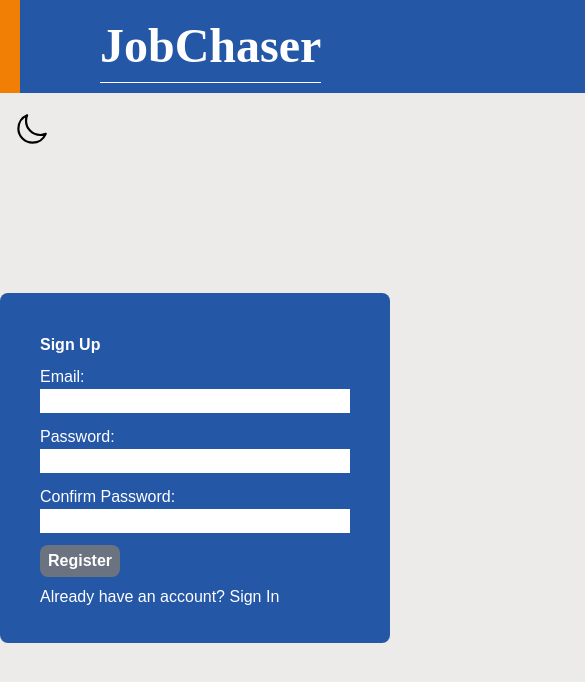
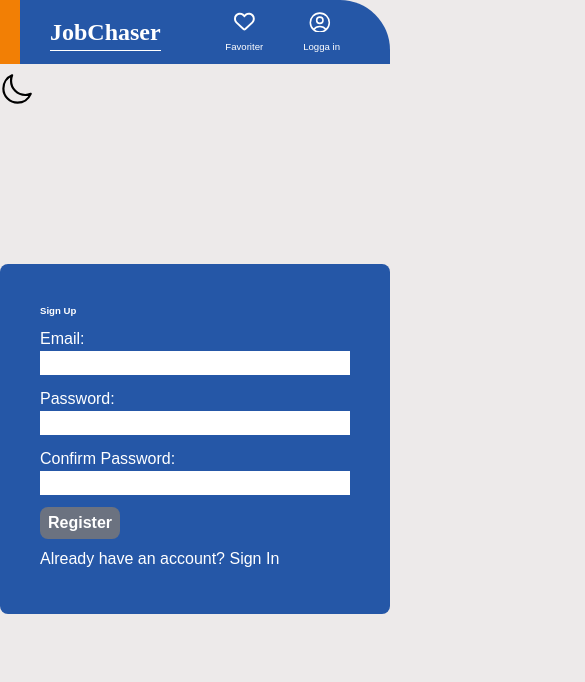
Before and after one commit to Luayasaadsson/jobchaser_react, a React (Vite) app: page /signup in a window 390 px wide. Shown: the top 682 px of the page, 585 px wide, since content can reach past the window. Built offline with nearby package versions, Linux system fonts and the light colour scheme; a web font is replaced by a local one.

Commit message:
Css styling i flera komponenter

```diff
--- a/src/components/Footer/Footer.module.css
+++ b/src/components/Footer/Footer.module.css
@@ -7,5 +7,4 @@
   /* border-top-left-radius:30px; */
   border-top-right-radius:30px;
   border-left: 20px solid #f27f05;
-  min-width: 800px;
 }
--- a/src/components/JobItem/JobItem.tsx
+++ b/src/components/JobItem/JobItem.tsx
@@ -56,24 +56,24 @@ function JobItem({
         <img src={logoUrl} className="max-w-24 max-h-16 bg-white" />
         <h2 className="mt-2 text-1xl">{headline}</h2>
         <p className="m-0 text-red-600">Plats: {location}</p>
-        <p className="m-2 absolute right-2 top-36 text-center"><span className="m-2">Tjänst: <br></br></span> {duration}</p>
+        <p className="m-2 absolute right-2 top-36 text-center text-sm"><span className="m-2 text-sm">Tjänst: <br></br></span> {duration}</p>
         <p className="text-sky-500">{employer}</p>
         <p className="text-sky-500">{occupation}</p>
         <p className="m-2 absolute right-2 top-28">{new Date(applicationDeadline).toLocaleDateString()}</p>
-        <a className="absolute right-1 top-52 text-white bg-blue-500 hover:bg-sky-700 no-underline rounded-lg w-28 h-8 text-center p-1" href={applicationUrl} target="_blank" rel="noopener noreferrer">
+        <a className="absolute right-1 top-52 text-white bg-sky-500 hover:bg-sky-700 no-underline rounded-lg w-28 h-8 text-center p-1" href={applicationUrl} target="_blank" rel="noopener noreferrer">
           <FontAwesomeIcon className="pr-1" icon={faArrowUpRightFromSquare} />Ansök här</a>
           <div className="w-10/12 overflow-hidden">
-          <span className="block mt-2 text-sm">Beskrivning:</span>
+          <span className="block mt-2 text-xs">Beskrivning:</span>
           {isExpanded ? (
-          <span className="text-sm">{descriptionText}</span>
+          <span className="text-xs">{descriptionText}</span>
           ) : (
-          <span className="text-sm">{trimText(descriptionText, 10)}</span>
+          <span className="text-xs">{trimText(descriptionText, 10)}</span>
           )}
         </div>
         <button onClick={toggleExpanded} className="block mt-3 w-24 h-7 rounded-lg border-none cursor-pointer bg-sky-500 hover:bg-sky-700 mb-2 text-white">
           {isExpanded ? 'Läs mindre' : 'Läs mer'}
         </button>
-        <button className="bg-none border-none text-4xl absolute right-10 top-16 cursor-pointer" onClick={toggleFavorite}>
+        <button className="bg-none border-none text-2xl absolute right-10 top-20 cursor-pointer" onClick={toggleFavorite}>
           <FontAwesomeIcon icon={heartIcon} style={{ color: isFavorite ? 'red' : '' }} />
         </button>
       </li>
--- a/src/components/Nav/Nav.module.css
+++ b/src/components/Nav/Nav.module.css
@@ -10,12 +10,10 @@
   position: sticky;
   top: 0;
   z-index: 1;
-  min-width: 800px;
 }
 
-.Jobchasetitle {
+.Jobchasertitle {
   color: #ffffff;
-  background-color: #2557a7;
   font-family: "Charm", cursive;
   font-weight: 700;
   font-size: 3rem;
@@ -41,3 +39,24 @@
   font-size: 0.8rem;
   margin-top: 8px;
 }
+
+@media (max-width: 768px) {
+  .Jobchasertitle {
+    font-size: 2rem;
+    margin-left: -50px;
+  }
+
+  .Navfavicon {
+    font-size: 1.3rem;
+  }
+  .Navfaviconame {
+    font-size: 0.6rem;
+  }
+
+}
+
+@media (max-width: 570px) {
+  .Jobchasertitle {
+    font-size: 1.5rem;
+  }
+}
--- a/src/components/Nav/Nav.tsx
+++ b/src/components/Nav/Nav.tsx
@@ -6,7 +6,7 @@ import NavCSS from "./Nav.module.css";
 function Nav(): JSX.Element {
   return (
     <div className={NavCSS.Navcontainer}>
-      <a href="/" className={`${NavCSS.Jobchasetitle} ${NavCSS.resetButton}`} role="button">
+      <a href="/" className={`${NavCSS.Jobchasertitle} ${NavCSS.resetButton}`} role="button">
         JobChaser
         </a>
       <div className={NavCSS.Navbuttons}>
--- a/src/components/Search/search.tsx
+++ b/src/components/Search/search.tsx
@@ -34,9 +34,9 @@ const Search: React.FC<SearchProps> = ({ onSearch }) => {
   }, [searchTerm, onSearch]);
 
   return (
-    <div className="flex items-center relative left-[10%] p-8 w-auto">
+    <div className="flex items-center relative sm:left-[10%] p-8 w-auto">
       <input
-        className="relative w-9/12 h-10 rounded-l-lg border-none text-lg pl-8"
+        className="placeholder relative w-9/12 h-10 rounded-l-lg border-none text-lg pl-8"
         type="text"
         placeholder='Jobbtitel, nyckelord eller företag'
         value={searchTerm}
--- a/src/css/index.css
+++ b/src/css/index.css
@@ -46,3 +46,7 @@ body {
   clip: rect(0, 0, 0, 0);
   border: 0;
 }
+
+.placeholder {
+  color: black;
+}
--- a/src/css/media.css
+++ b/src/css/media.css
@@ -1,72 +1,42 @@
 @media (max-width: 1200px) {
-  .search-icon {
-    left: 4%;
+  .theme-icon {
+    margin-top: -10px;
+    margin-left: -15px;
   }
 }
 
 @media (max-width: 1000px) {
-  .search-icon {
-    left: 5%;
-  }
-}
 
-
-
-
-@media (max-width: 768px) {
-  .job-list {
-    width: 95%;
-  }
-
-  .search-btn {
-    right: 20%;
-  }
-
-  .search-icon {
-    left: 6%;
-  }
 }
 
 @media (max-width: 768px) {
-  .search-icon {
-    left: 7%;
+  .Jobchasetitle {
+    color: red;
+  }
+  .theme-icon {
+    margin-top: -40px;
+    margin-left: -15px;
+  }
+
+  h2 {
+    font-size: 0.6rem;
   }
 }
 
 @media (max-width: 570px) {
-  .search-nav {
-    position: relative;
-    width: 76%;
-    height: 3rem;
-    border-top-left-radius: 10px;
-    border-bottom-left-radius: 10px;
-    border: none;
-    font-size: 0.8rem;
-    padding-left: 40px;
-    }
-
-  .search-btn {
-    right: 17%;
-    top: 35%;
-    height: 3rem;
-    width: 4rem;
-  }
-
-  .search-icon {
-    left: 12%;
-  }
-
   h2 {
-    font-size: 1rem;
+    font-size: 0.6rem;
   }
 
   p {
-    font-size: 0.8rem;
+    font-size: 0.6rem;
+  }
+  .theme-icon {
+    margin-top: -40px;
+    margin-left: -15px;
   }
 }
 
 @media (max-width: 380px) {
-  .search-icon {
-    left: 12%;
-  }
+
 }
```
